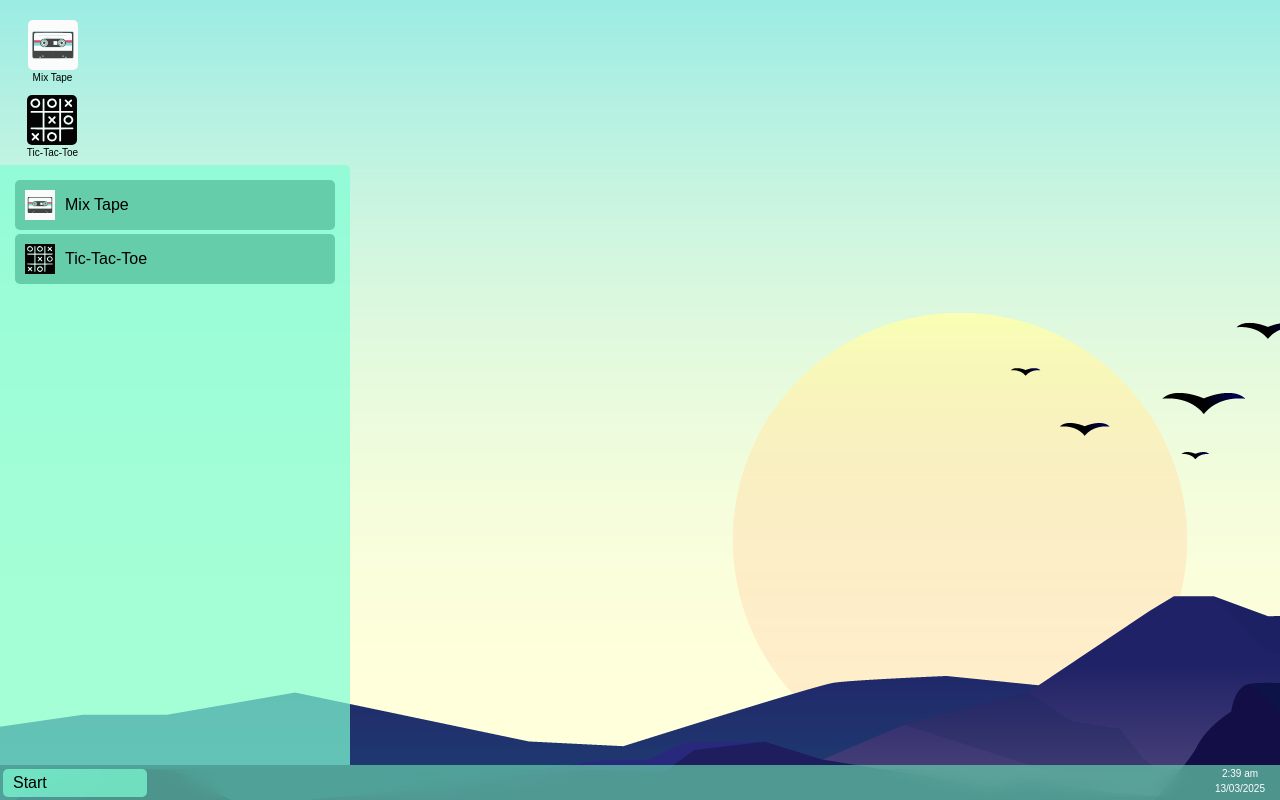
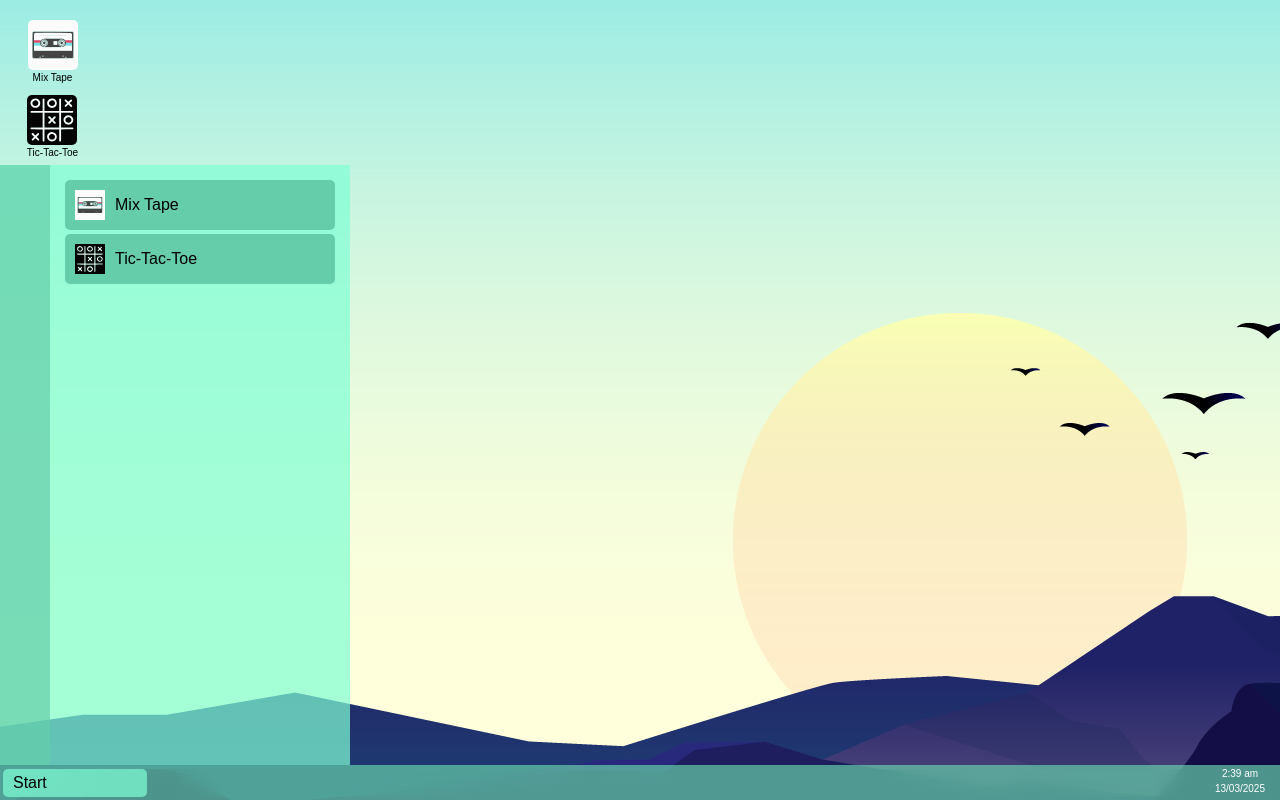
Before and after one commit to SpcyToast/portfolio, a Next.js app: page / in a window 1280 px wide. Both pictures are taken after a click on the button "Start". Built offline with nearby package versions, Linux system fonts and the light colour scheme.

Commit message:
alter start menu to add bar for account information

```diff
--- a/app/page.tsx
+++ b/app/page.tsx
@@ -15,6 +15,7 @@ export default function Home() {
   const [launchOrder, setLaunchOrder] = useState<Array<number>>([])
   const [focus, setFocus] = useState('')
   const [start, setStart] = useState(false)
+  const [detailed, setDetailed] = useState(false)
   // states used to display time and date
   const [date, setDate] = useState('')
   const [timeNow, setTimeNow] = useState('')
@@ -222,8 +223,13 @@ export default function Home() {
             <h1>{`${date}`}</h1>
           </div>
         </div>
-        <div className="start-menu">
-          <div className={`start-menu-apps ${!start && 'closed'}`}>
+        <div
+          className={`${detailed ? 'start-menu-max' : 'start-menu-mini'}  ${
+            !start && 'closed'
+          }`}
+        >
+          <div className="account-details"></div>
+          <div className={`start-menu-apps`}>
             {tasks.map((app, i) => (
               <button
                 key={i}
--- a/client/styles/homepage.css
+++ b/client/styles/homepage.css
@@ -81,19 +81,36 @@ footer {
 
 /* Start menu */
 
-.start-menu {
+.start-menu-mini {
   position: absolute;
   bottom: 35px;
   left: 0px;
-}
-
-.start-menu-apps {
-
   width: 350px;
   height: 600px;
   background-color: var(--theme-colour-B-trans);
   display: grid;
-  grid-template-rows: repeat(auto-fill, 50px);
+  grid-template-columns: 50px 300px;
+}
+
+.start-menu-max {
+  position: absolute;
+  bottom: 35px;
+  left: 0px;
+  width: 350px;
+  height: 600px;
+  background-color: var(--theme-colour-B-trans);
+  display: grid;
+  grid-template-columns: 150px 250px;
+}
+
+.account-details {
+  background-color: var(--theme-colour-A-trans);
+  grid-template-rows: 50px auto 75px 75px;
+}
+
+.start-menu-apps {
+  display: grid;
+  grid-auto-rows: 50px;
   row-gap: 4px;
   padding: 15px;
   border-top-right-radius: 5px;
```
